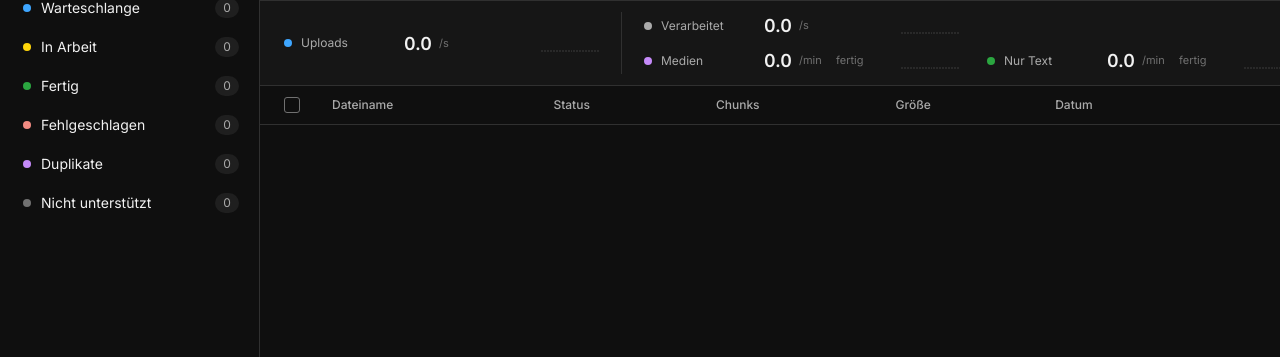
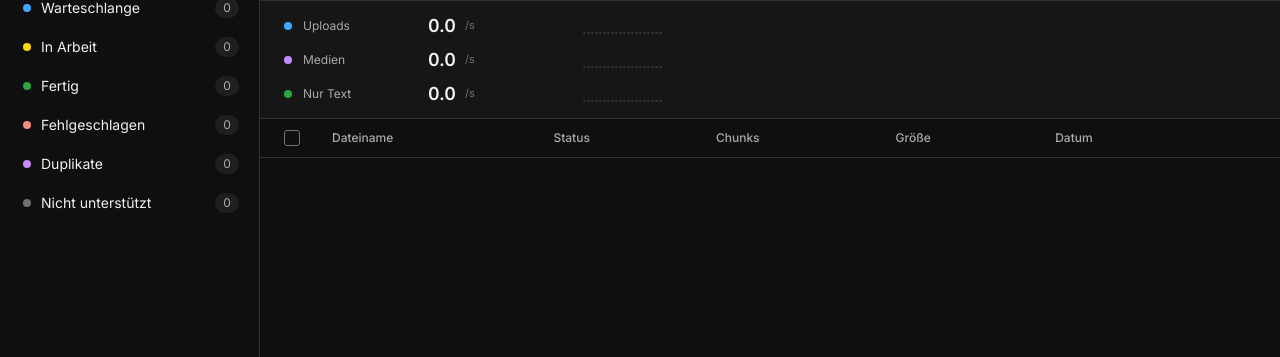
Before and after one commit to antndev/data-injector, a Python web app: template app/templates/index.html in a window 1280 px wide. Shown: the part 67-424 px from the top of the page. Run offline with Jinja, Linux system fonts and the light colour scheme; the template is opened without the code that fills it: most values are stand-ins (such as "Sample title", 1, 10 or a date in 2020); lists and menus that the app fills with data are empty.

Commit message:
Show three equal lanes instead of a total and its parts
Processed was the sum of Media and Text only, so the strip stated the same
throughput twice, once in files per second and once in files per minute. Three
rows in one unit say everything the four said, and the reader no longer has to
work out which number contains which.

```diff
--- a/app/templates/index.html
+++ b/app/templates/index.html
@@ -140,11 +140,9 @@ header{display:flex;align-items:center;gap:10px;padding:14px 24px;border-bottom:
 
 .rates{display:flex;align-items:center;gap:22px;padding:11px 24px;
   border-bottom:1px solid var(--line);background:#161616;overflow-x:auto}
-.rate-group{display:flex;flex-direction:column;gap:8px;
-  border-left:1px solid var(--line);padding-left:22px}
-.sub-lanes{display:flex;gap:28px}
-.rate{display:grid;grid-template-columns:10px 78px 46px 30px 58px 58px;
-  align-items:center;column-gap:7px}
+.rate-rows{display:flex;flex-direction:column;gap:7px}
+.rate{display:grid;grid-template-columns:10px 92px 52px 26px 74px 84px;
+  align-items:center;column-gap:9px}
 .rate .mark{display:flex;align-items:center;justify-content:flex-start}
 .rate .l{color:var(--mute);font-size:12px;white-space:nowrap;overflow:hidden;text-overflow:ellipsis}
 .rate .v{font-size:18px;font-weight:600;font-variant-numeric:tabular-nums;color:var(--text);
@@ -185,7 +183,7 @@ header{display:flex;align-items:center;gap:10px;padding:14px 24px;border-bottom:
 .eta-box .info:hover::after,.eta-box .info:hover::before,.eta-box .info:focus-visible::after,.eta-box .info:focus-visible::before{opacity:1;visibility:visible}
 .rate.tput{color:var(--dim);font-size:12px}
 .rate.tput b{color:var(--mute);font-weight:500}
-.spark{display:flex;align-items:flex-end;gap:1px;height:17px;width:58px;overflow:hidden}
+.spark{display:flex;align-items:flex-end;gap:1px;height:16px;width:84px;overflow:hidden}
 .spark span{width:3px;background:var(--line);border-radius:1px;transition:height .3s}
 .rate.in .spark span.hot{background:var(--blue)}
 .rate.out .spark span.hot{background:var(--green)}
@@ -474,36 +472,27 @@ input[type=checkbox]:checked::after{content:'';width:5px;height:9px;border:solid
   </header>
 
   <div class="rates">
-    <div class="rate solo">
+    <div class="rate-rows">
+      <div class="rate">
         <span class="mark"><i class="ldot up"></i></span>
         <span class="l" data-i18n="rate.uploads">Uploads</span>
         <span class="v" id="r-in">0.0</span><span class="u">/s</span>
         <span class="rem"></span>
         <span class="spark" id="spark-in"></span>
       </div>
-    <div class="rate-group">
-      <div class="rate">
-        <span class="mark"><i class="ldot out"></i></span>
-        <span class="l" data-i18n="rate.processed">Verarbeitet</span>
-        <span class="v" id="r-out">0.0</span><span class="u">/s</span>
-        <span class="rem"></span>
-        <span class="spark" id="spark-out"></span>
-      </div>
-      <div class="sub-lanes">
-        <div class="rate lane" id="lane-media">
+      <div class="rate" id="lane-media">
         <span class="mark"><i class="ldot med"></i></span>
         <span class="l" data-i18n="lane.mediaShort">Medien</span>
-          <span class="v" id="r-media">0</span><span class="u">/min</span>
+        <span class="v" id="r-media">0.0</span><span class="u">/s</span>
         <span class="rem" id="rem-media"></span>
         <span class="spark" id="spark-media"></span>
       </div>
-        <div class="rate lane" id="lane-plain">
+      <div class="rate" id="lane-plain">
         <span class="mark"><i class="ldot pln"></i></span>
         <span class="l" data-i18n="lane.plainShort">Nur Text</span>
-          <span class="v" id="r-plain">0</span><span class="u">/min</span>
+        <span class="v" id="r-plain">0.0</span><span class="u">/s</span>
         <span class="rem" id="rem-plain"></span>
         <span class="spark" id="spark-plain"></span>
-        </div>
       </div>
     </div>
     <div class="eta-box" id="eta-box">
@@ -570,8 +559,8 @@ const I18N={
   'lane.media':'Präsentationen, PDF, Bilder, Ton und Video, alle brauchen ein Modell',
   'lane.plain':'Dokumente, Tabellen und Mails, gehen ohne Modell durch',
   'lane.mediaShort':'Medien','lane.plainShort':'Nur Text',
-  'lane.left':'{n} offen','lane.empty':'fertig',
-  'rate.uploads':'Uploads','rate.processed':'Verarbeitet','rate.eta':'ETA','rate.loading':'Lädt','eta.tip':'ETA ist während des Uploads nicht verfügbar',
+  'lane.left':'{n} offen',
+  'rate.uploads':'Uploads','rate.eta':'ETA','rate.loading':'Lädt','eta.tip':'ETA ist während des Uploads nicht verfügbar',
   'th.filename':'Dateiname','th.status':'Status','th.chunks':'Chunks','th.size':'Größe','th.date':'Datum',
   'empty':'Keine Dateien','cancel':'Abbrechen','delete':'Löschen','close':'Schließen','retry':'Erneut','why':'Warum?',
   'status.queued':'Warteschlange','status.processing':'In Arbeit','status.done':'Fertig','status.failed':'Fehlgeschlagen','status.duplicate':'Duplikat','status.unsupported':'Nicht unterstützt',
@@ -601,8 +590,8 @@ const I18N={
   'lane.media':'Presentations, PDF, images, audio and video, all need a model',
   'lane.plain':'Documents, spreadsheets and mail, no model needed',
   'lane.mediaShort':'Media','lane.plainShort':'Text only',
-  'lane.left':'{n} left','lane.empty':'done',
-  'rate.uploads':'Uploads','rate.processed':'Processed','rate.eta':'ETA','rate.loading':'Loading','eta.tip':'ETA is unavailable while files are being uploaded',
+  'lane.left':'{n} left',
+  'rate.uploads':'Uploads','rate.eta':'ETA','rate.loading':'Loading','eta.tip':'ETA is unavailable while files are being uploaded',
   'th.filename':'Filename','th.status':'Status','th.chunks':'Chunks','th.size':'Size','th.date':'Date',
   'empty':'No files','cancel':'Cancel','delete':'Delete','close':'Close','retry':'Retry','why':'Why?',
   'status.queued':'Queued','status.processing':'Processing','status.done':'Done','status.failed':'Failed','status.duplicate':'Duplicate','status.unsupported':'Unsupported',
@@ -1073,7 +1062,7 @@ const PRUNE_HORIZON_MS=Math.max(SPARK_WINDOW_MS,TAU_ETA*8*1000);
 
 
 function buildSpark(id){const el=$(id);for(let i=0;i<SPARK_BUCKETS;i++){const b=document.createElement('span');b.style.height='2px';el.appendChild(b)}}
-buildSpark('spark-in');buildSpark('spark-out');buildSpark('spark-media');buildSpark('spark-plain');
+buildSpark('spark-in');buildSpark('spark-media');buildSpark('spark-plain');
 
 function feedRates(s){
   const now=Date.now();
@@ -1137,9 +1126,9 @@ function paintLane(id,rate,remaining,events,tipKey){
   const el=$(id);
   if(!el)return;
   el.title=t(tipKey);
-  el.querySelector('.v').textContent=(rate*60).toFixed(rate*60<10?1:0);
+  el.querySelector('.v').textContent=rate.toFixed(1);
   const rem=el.querySelector('.rem');
-  rem.textContent=remaining?tf('lane.left',{n:remaining}):t('lane.empty');
+  rem.textContent=remaining?tf('lane.left',{n:remaining}):'';
   paintSpark(id.replace('lane-','spark-'),events);
 }
 function updateRates(){
@@ -1147,7 +1136,6 @@ function updateRates(){
   const rIn=liveRate(inEvents,TAU);
   const rM=liveRate(mediaEvents,TAU), rP=liveRate(plainEvents,TAU);
   $('r-in').textContent=rIn.toFixed(1);
-  $('r-out').textContent=(rM+rP).toFixed(1);
 
   const M=_lanes.media||{}, P=_lanes.plain||{};
   const mRem=(M.queued||0)+(M.processing||0);
@@ -1168,7 +1156,6 @@ function updateRates(){
   }
   setEtaDisplay(mode,text);
   paintSpark('spark-in',inEvents);
-  paintSpark('spark-out',[...mediaEvents,...plainEvents].sort((a,b)=>a-b));
 }
 
 let _etaState={mode:null,text:null};
```
Lines whose indentation alone changed are shown as unchanged.
